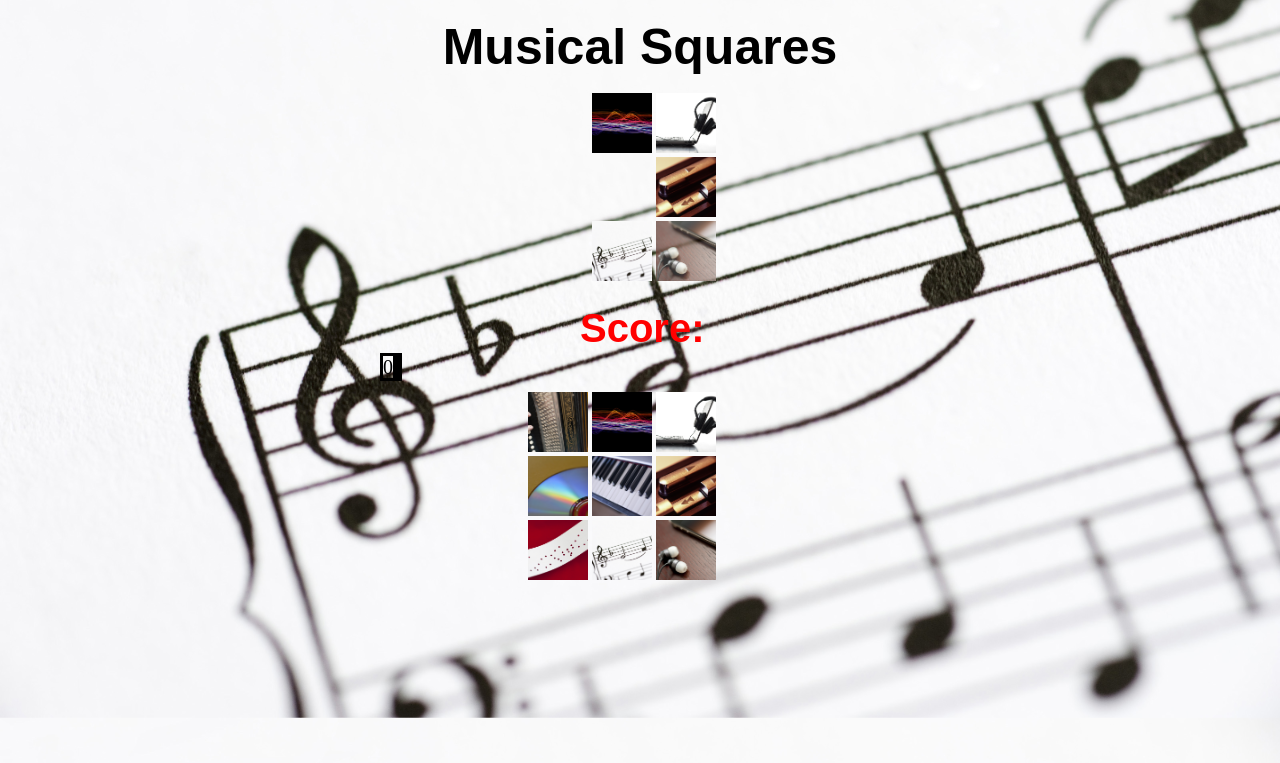
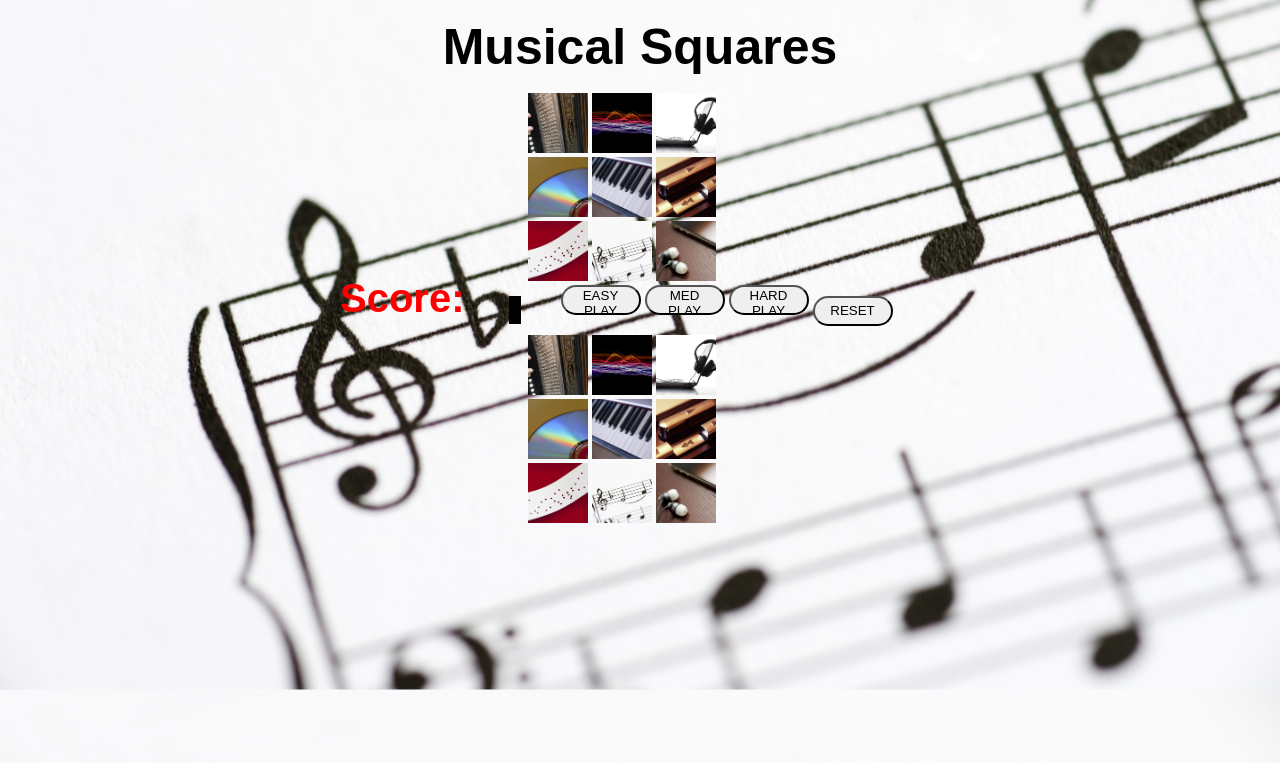
Before and after one commit to Johne103/Musical-Squares, a PHP site: page / in a window 1280 px wide. Shown: the top 763 px of the page. Run offline with PHP 8.4, Linux system fonts and the light colour scheme.

Commit message:
further js updates for butonss

```diff
--- a/css/style.css
+++ b/css/style.css
@@ -18,6 +18,7 @@ h1 {
 
 h2 {
   font-family: Papyrus, fantasy;
+  display: inline;
   width: 120px;
   margin: auto;
   margin-top: 30px;
@@ -107,9 +108,12 @@ h2 {
 
 ol {
   list-style: none;
-  display: inline;
-  width: 100px;
-  margin: 0px;
+  display:inline;
+  width: 150px;
+  margin: auto;;
+  vertical-align: top;
+  text-align: center;
+
 }
 
 li {
@@ -123,47 +127,28 @@ li {
   font-size: 20px;
   line-height: 50px;
   margin: 0px;
-
-/*#Score {
-  color: black;
 }
 
-#Feedback {
-  color: black;
-}*/
-
-#play {
-  width: 50px;
+#easy {
+  width: 80px;
   height: 30px;
   border-radius: 50px;
 }
 
-#level1 {
-  width: 60px;
+#medium {
+  width: 80px;
   height: 30px;
   border-radius: 50px;
 }
 
-#level2 {
-  width: 60px;
-  height: 30px;
-  border-radius: 50px;
-}
-
-#level3 {
-  width: 60px;
+#hard {
+  width: 80px;
   height: 30px;
   border-radius: 50px;
 }
 
 #reset {
-  width: 60px;
+  width: 80px;
   height: 30px;
   border-radius: 50px;
 }
-
-#quit {
-  width: 60px;
-  height: 30px;
-  border-radius: 50px;
-}
--- a/index.html
+++ b/index.html
@@ -15,15 +15,15 @@
     <audio id="soundToPlay"></audio>
 
     <div id="cpuSquares">
-      <div data-filename="after"></div>
-      <div data-filename="better"></div>
-      <div data-filename="do_it"></div>
-      <div data-filename="ever"></div>
-      <div data-filename="faster"></div>
-      <div data-filename="harder"></div>
-      <div data-filename="hour"></div>
-      <div data-filename="make_it"></div>
-      <div data-filename="makes_us"></div>
+      <div data-filename="Alarm"></div>
+      <div data-filename="Boat"></div>
+      <div data-filename="Fireworks2"></div>
+      <div data-filename="Flatlinetone"></div>
+      <div data-filename="Mothership1"></div>
+      <div data-filename="Fireworksfizzle2"></div>
+      <div data-filename="Pinballmachine"></div>
+      <div data-filename="Satellitenoise"></div>
+      <div data-filename="Startrace"></div>
     </div>
 
     <h2>Score:</h2>
@@ -33,16 +33,23 @@
       <li id="feedback"></li>
     </ol>
 
+    <ol>
+      <button id="easy">EASY PLAY</button>
+      <button id="medium">MED PLAY</button>
+      <button id="hard">HARD PLAY</button>
+      <button id="reset">RESET</button>
+    </ol>
+
     <div id="userSquares">
-      <div data-filename="after"></div>
-      <div data-filename="better"></div>
-      <div data-filename="do_it"></div>
-      <div data-filename="ever"></div>
-      <div data-filename="faster"></div>
-      <div data-filename="harder"></div>
-      <div data-filename="hour"></div>
-      <div data-filename="make_it"></div>
-      <div data-filename="makes_us"></div>
+      <div data-filename="Alarm"></div>
+      <div data-filename="Boat"></div>
+      <div data-filename="Fireworks2"></div>
+      <div data-filename="Flatlinetone"></div>
+      <div data-filename="Mothership1"></div>
+      <div data-filename="Fireworksfizzle2"></div>
+      <div data-filename="Pinballmachine"></div>
+      <div data-filename="Satellitenoise"></div>
+      <div data-filename="Startrace"></div>
     </div>
 
   </body>
--- a/js/main.js
+++ b/js/main.js
@@ -1,3 +1,4 @@
+
     function shuffle(a) {
       var j, x, i;
       for (i = a.length; i; i--) {
@@ -17,6 +18,45 @@ $(function() {
   var currentIndex = 0;
   var userScore = 0;
   var feedBack = "";
+  var responseTime = 500;
+  var easyBtn = document.getElementById("easy");
+  var medBtn = document.getElementById("medium");
+  var hardBtn = document.getElementById("hard");
+  var resetBtn = document.getElementById("reset");
+
+
+  easyBtn.addEventListener("click", setEasy);
+  medBtn.addEventListener("click", setMed);
+  hardBtn.addEventListener("click", setHard);
+  resetBtn.addEventListener("click", resetGame);
+
+  function timer (b) {
+    return b;
+  }
+
+  function setEasy () {
+    var responseTime = timer(5000);
+    console.log("responseTime " + responseTime);
+    playGame();
+   }
+
+  function setMed () {
+     var responseTime = timer(3000);
+     console.log("responseTime " + responseTime);
+     playGame();
+    }
+
+  function setHard () {
+      var responseTime = timer(1000);
+      console.log("responseTime " + responseTime);
+      playGame();
+     }
+
+  function resetGame () {
+    playGame ();
+  }
+
+  function playGame () {
 
   $score.text(userScore);
 
@@ -29,8 +69,8 @@ $(function() {
       audio.src = "sounds/" + $(square).data('filename') + ".wav";
       console.log(audio.src);
       audio.play();
-      $(square).fadeTo(2000, 0);
-    }, i * 2000);
+      $(square).fadeTo(5000, 0);
+    }, i * 5000);
   });
 
   $userSquares.one('click', function() {
@@ -48,4 +88,5 @@ $(function() {
       $(this).css({ opacity: 0 });
     }
   });
+}
 });
```
Also changed, not shown: 12 other files. Lines whose indentation alone changed are shown as unchanged.
